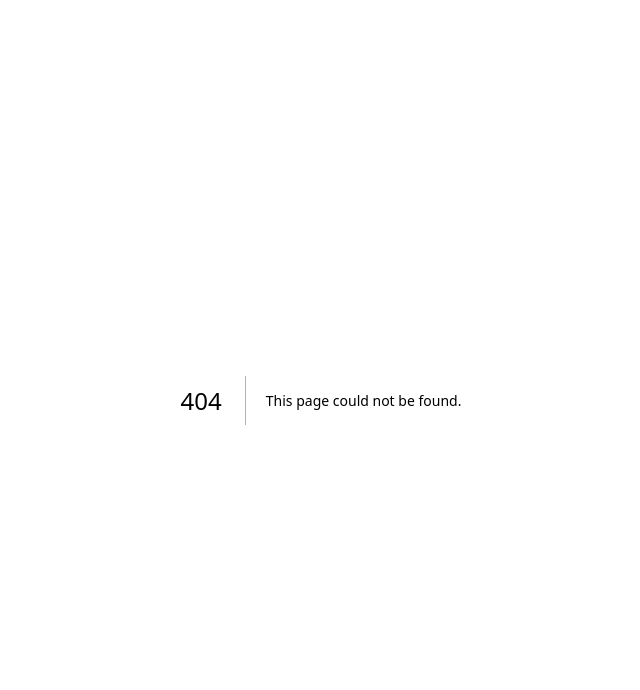
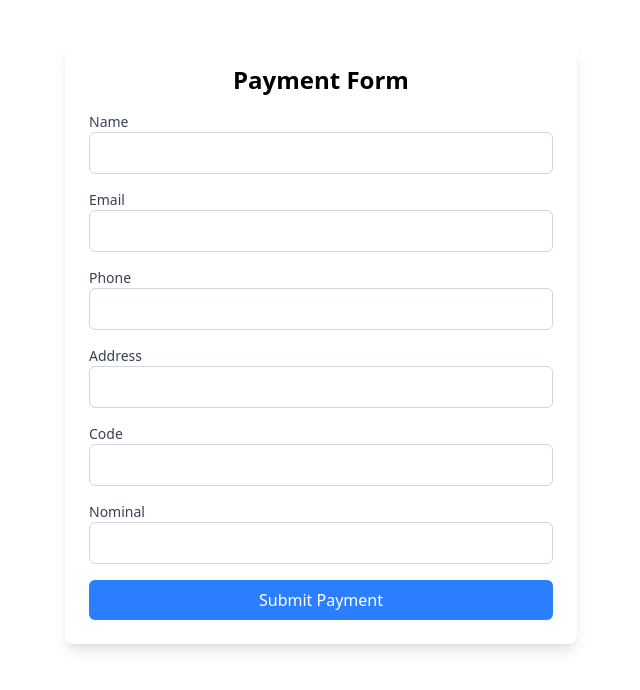
Before and after one commit to NeoCode29/Company-Profile-Power-Landmark, a Next.js app: page /payment in a window 1280 px wide. Before the commit this address had no page. Shown: the top 690 px of the page, without its empty margins (319-959 px from the left). Built offline with nearby package versions, Linux system fonts and the light colour scheme.

Commit message:
selesai dalam gateway

```diff
--- /dev/null
+++ b/src/app/api/payment/route.ts
@@ -0,0 +1,50 @@
+import { NextResponse } from 'next/server';
+import midtransClient from 'midtrans-client';
+const snap = new midtransClient.Snap({
+    isProduction : true,
+    serverKey : process.env.MIDTRANS_SERVER_KEY
+});
+
+export async function POST(req: Request) {
+  try {
+    const { name, email, phone, address, code, nominal } = await req.json();
+
+    if (!name || !email || !phone || !address || !code || !nominal) {
+      return NextResponse.json({ message: 'All fields are required' }, { status: 400 });
+    }
+
+    if(code !== "123456"){
+        return NextResponse.json({ message: 'invalid code' }, {status : 400})
+    }
+
+    if(nominal < 10000){
+        return NextResponse.json({ message: 'The payment amount must be at least 10,000.' }, {status : 400})
+    }
+
+    const parameter = {
+        "transaction_details": {
+            "order_id": "order-" + Date.now().toString(),
+            "gross_amount": nominal
+        },
+        "credit_card":{
+            "secure" : true
+        },
+        "customer_details": {
+            "first_name": name,
+            "email": email,
+            "phone": phone,
+            "address" : address
+        }
+    };
+
+    try {
+        const transaction = await snap.createTransaction(parameter)
+        return NextResponse.json({url: transaction.redirect_url});
+    } catch (error) {
+        return NextResponse.json({ message: "error make transaction" , error : error }, { status: 500 });
+    }
+
+  } catch (error) {
+    return NextResponse.json({ message: 'Internal Server Error' , error : error }, { status: 500 });
+  }
+}
--- /dev/null
+++ b/src/app/payment/finish/page.tsx
@@ -0,0 +1,17 @@
+import Link from "next/link";
+
+export default function FinishPage() {
+  return (
+    <div className="flex flex-col items-center justify-center min-h-screen bg-green-100 p-6">
+      <div className="bg-white p-8 rounded-lg shadow-lg text-center">
+        <h1 className="text-3xl font-bold text-green-600">Pembayaran Berhasil 🎉</h1>
+        <p className="text-gray-700 mt-2">
+          Terima kasih! Pembayaran Anda telah berhasil diproses.
+        </p>
+        <Link href="/" className="mt-4 px-4 py-2 bg-green-500 text-white rounded hover:bg-green-600">
+          Kembali ke Beranda
+        </Link>
+      </div>
+    </div>
+  );
+}
--- /dev/null
+++ b/src/app/payment/page.tsx
@@ -0,0 +1,74 @@
+'use client';
+
+import { redirect } from 'next/navigation';
+import { useState } from 'react';
+
+export default function PaymentForm() {
+  const [formData, setFormData] = useState({
+    name: '',
+    email: '',
+    phone: '',
+    address: '',
+    code: '',
+    nominal: ''
+  });
+  const [loading, setLoading] = useState(false);
+  const [message, setMessage] = useState('');
+
+  const handleChange = (e: React.ChangeEvent<HTMLInputElement>) => {
+    setFormData({ ...formData, [e.target.name]: e.target.value });
+  };
+
+  const handleSubmit = async (e: React.FormEvent) => {
+    e.preventDefault();
+    setLoading(true);
+    setMessage('');
+
+    const response = await fetch('/api/payment', {
+      method: 'POST',
+      headers: {
+        'Content-Type': 'application/json',
+      },
+      body: JSON.stringify(formData),
+    });
+
+    const result = await response.json();
+    setLoading(false);
+    if(result.url){
+        redirect(result.url)
+    }else{
+        setMessage(result.message);
+    }
+  };
+
+  return (
+    <div className="max-w-lg mx-auto mt-10 p-6 bg-white shadow-lg rounded-lg">
+      <h2 className="text-2xl font-semibold text-center mb-4">Payment Form</h2>
+      <form onSubmit={handleSubmit} className="space-y-4">
+        {['name', 'email', 'phone', 'address', 'code', 'nominal'].map((field) => (
+          <div key={field}>
+            <label className="block text-sm font-medium text-gray-700 capitalize">
+              {field}
+            </label>
+            <input
+              type={field === 'nominal' ? 'number' : 'text'}
+              name={field}
+              value={formData[field as keyof typeof formData]}
+              onChange={handleChange}
+              className="w-full p-2 border border-gray-300 rounded-md focus:ring focus:ring-blue-300"
+              required
+            />
+          </div>
+        ))}
+        <button
+          type="submit"
+          className="w-full bg-blue-500 text-white py-2 px-4 rounded-md hover:bg-blue-600 transition"
+          disabled={loading}
+        >
+          {loading ? 'Processing...' : 'Submit Payment'}
+        </button>
+      </form>
+      {message && <p className="mt-4 text-center text-red-700">{message}</p>}
+    </div>
+  );
+}
--- a/src/app/payments/page.tsx
+++ /dev/null
@@ -1,55 +0,0 @@
-import React from 'react'
-import Link from 'next/link'
-import { handleCodeSubmission } from '../../libs/actions'
-
-export const metadata = {
-  title: 'Payment Page',
-  description: 'Enter your 6-digit code to proceed with the payment.',
-}
-
-async function Page({searchParams} : {searchParams : Promise<{[key : string] : string}>}) {
-  const errorMassage = (await searchParams).error
-
-
-  return (
-    <div className="min-h-screen flex items-center justify-center bg-gray-100">
-      <div className="bg-white p-8 rounded-lg shadow-lg w-full max-w-sm">
-        <h2 className="text-2xl font-bold mb-6 text-center text-gray-900">Enter Code</h2>
-        <form action={handleCodeSubmission}>
-          <div className="mb-6">
-            <label className="block text-gray-700 text-sm font-bold mb-2" htmlFor="code">
-              6-Digit Code
-            </label>
-            <input
-              className="shadow appearance-none border rounded w-full py-2 px-3 text-gray-700 leading-tight focus:outline-none focus:shadow-outline"
-              id="code"
-              name="code"
-              type="text"
-              maxLength={6}
-              placeholder="Enter your code"
-            />
-          {errorMassage && (
-            <p className="text-red-500 text-xs italic mt-2">{errorMassage}</p>
-          )}
-          </div>
-          <div className="flex items-center justify-between">
-            <Link
-              href="/"
-              className="bg-gray-500 hover:bg-gray-700 text-white font-bold py-1 px-2 rounded focus:outline-none focus:shadow-outline"
-            >
-              Kembali
-            </Link>
-            <button
-              className="bg-green-500 hover:bg-green-700 text-white font-bold py-1 px-2 rounded focus:outline-none focus:shadow-outline"
-              type="submit"
-            >
-              Submit
-            </button>
-          </div>
-        </form>
-      </div>
-    </div>
-  )
-}
-
-export default Page
--- a/src/components/Header.tsx
+++ b/src/components/Header.tsx
@@ -79,7 +79,7 @@ const Header = () => {
               </a>
 
               <a
-                href="/payments"
+                href="/payment"
                 className="bg-gray-200 text-gray-900 px-4 py-2 rounded-full hover:bg-gray-300 transition-colors duration-300 flex items-center gap-2 text-sm"
               >
                 <IoWalletOutline size={16} />
@@ -135,7 +135,7 @@ const Header = () => {
                 </a>
 
                 <Link
-                  href="/payments"
+                  href="/payment"
                   className="bg-gray-700 text-white px-4 py-2 rounded-full hover:bg-gray-600 transition-colors duration-300 flex items-center gap-2 justify-center w-full text-sm"
                 >
                   <IoWalletOutline size={16} />
--- /dev/null
+++ b/src/types/midtransClient.d.ts
@@ -0,0 +1 @@
+declare module 'midtrans-client';
```
Also changed, not shown: src/libs/midtrans.ts (added).
